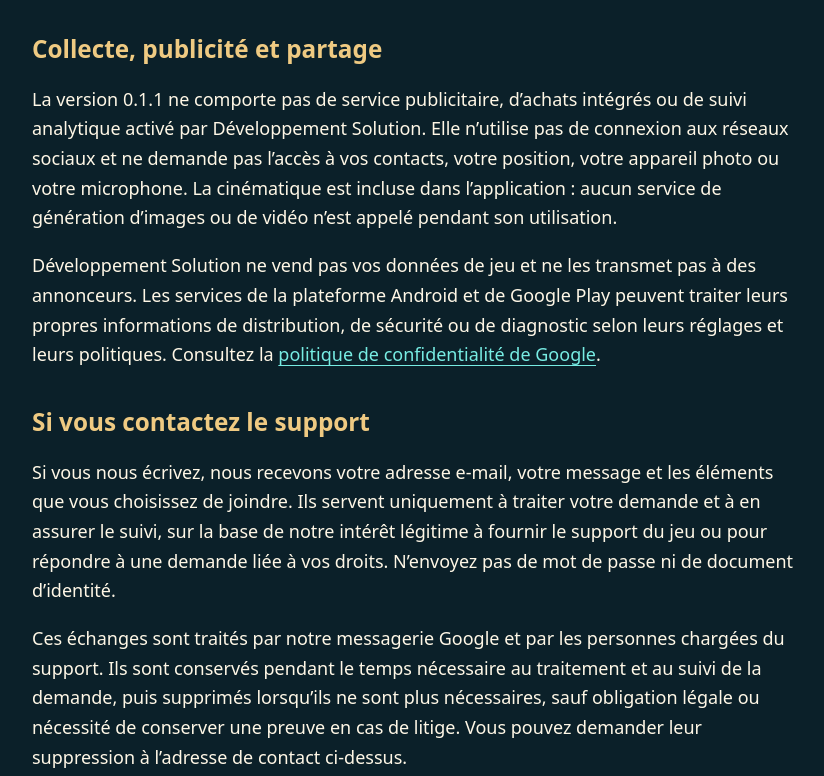
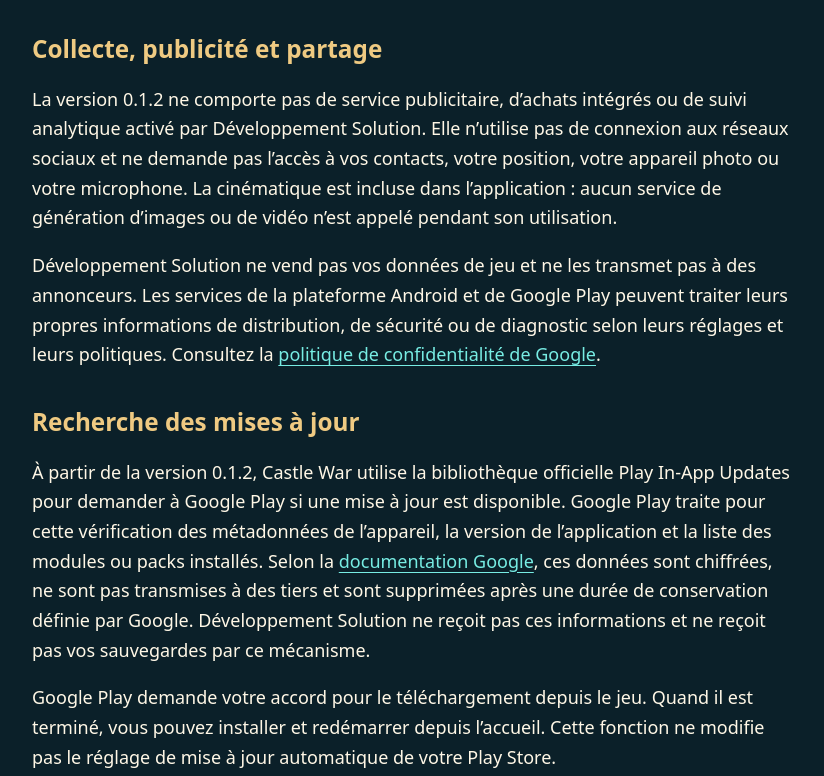
Before and after one commit to oliv66001/castle-war-legal, a plain HTML site: page privacy.html in a window 1280 px wide. Shown: the part 1049-1825 px from the top of the page, without its empty margins (152-976 px from the left). Drawn offline with Linux system fonts and the light colour scheme.

Commit message:
Document Google Play update checks in version 0.1.2

```diff
--- a/privacy.html
+++ b/privacy.html
@@ -1,10 +1,11 @@
 <!doctype html>
 <html lang="fr"><head><meta charset="utf-8"><meta name="viewport" content="width=device-width,initial-scale=1"><title>Castle War — Politique de confidentialité</title><meta name="description" content="Politique de confidentialité de Castle War, publié par Développement Solution."><link rel="stylesheet" href="site.css"></head>
 <body><header><a href="index.html">Castle War</a><nav aria-label="Navigation"><a href="privacy.html" aria-current="page">Confidentialité</a><a href="delete-data.html">Supprimer mes données</a><a href="mailto:developpement.solution@gmail.com?subject=Castle%20War%20-%20Confidentialit%C3%A9">Contact</a></nav></header>
-<main><p class="date">Mise à jour : 23 novembre 2026 · Version Android 0.1.1</p><h1>Politique de confidentialité</h1><p class="lead">Cette politique concerne <strong>Castle War</strong>, publié par <strong>Développement Solution</strong>. Contact : <a href="mailto:developpement.solution@gmail.com">developpement.solution@gmail.com</a>.</p>
+<main><p class="date">Mise à jour : 23 novembre 2026 · Version Android 0.1.2</p><h1>Politique de confidentialité</h1><p class="lead">Cette politique concerne <strong>Castle War</strong>, publié par <strong>Développement Solution</strong>. Contact : <a href="mailto:developpement.solution@gmail.com">developpement.solution@gmail.com</a>.</p>
 <section><h2>Le fonctionnement actuel du jeu</h2><p>Castle War fonctionne localement. Il ne demande ni inscription, ni adresse e-mail, ni mot de passe. Le profil de commandant reste un profil local : il ne permet pas de se connecter à un compte distant ou de synchroniser plusieurs appareils. Les adversaires de démarrage et les interactions de démonstration sont fictifs.</p></section>
 <section><h2>Les données enregistrées sur votre appareil</h2><p>Le jeu enregistre votre profil local, votre niveau, votre construction, votre défense sauvegardée, votre inventaire, vos ordres de préparation, vos jetons, vos récompenses en attente et l’état de lecture de l’introduction. Ces informations permettent de reprendre votre partie. Une copie précédente de la sauvegarde peut être conservée pour protéger votre progression en cas d’erreur de lecture ou d’écriture.</p><p>Ces sauvegardes ne sont pas envoyées à un serveur de Développement Solution. Elles restent disponibles jusqu’à ce que vous effaciez les données de l’application. Les fonctions de sauvegarde ou de restauration du système Android peuvent également s’appliquer selon les réglages de votre appareil et de votre compte Google ; elles ne constituent pas une synchronisation de jeu fournie par Développement Solution.</p></section>
-<section><h2>Collecte, publicité et partage</h2><p>La version 0.1.1 ne comporte pas de service publicitaire, d’achats intégrés ou de suivi analytique activé par Développement Solution. Elle n’utilise pas de connexion aux réseaux sociaux et ne demande pas l’accès à vos contacts, votre position, votre appareil photo ou votre microphone. La cinématique est incluse dans l’application : aucun service de génération d’images ou de vidéo n’est appelé pendant son utilisation.</p><p>Développement Solution ne vend pas vos données de jeu et ne les transmet pas à des annonceurs. Les services de la plateforme Android et de Google Play peuvent traiter leurs propres informations de distribution, de sécurité ou de diagnostic selon leurs réglages et leurs politiques. Consultez la <a href="https://policies.google.com/privacy?hl=fr">politique de confidentialité de Google</a>.</p></section>
+<section><h2>Collecte, publicité et partage</h2><p>La version 0.1.2 ne comporte pas de service publicitaire, d’achats intégrés ou de suivi analytique activé par Développement Solution. Elle n’utilise pas de connexion aux réseaux sociaux et ne demande pas l’accès à vos contacts, votre position, votre appareil photo ou votre microphone. La cinématique est incluse dans l’application : aucun service de génération d’images ou de vidéo n’est appelé pendant son utilisation.</p><p>Développement Solution ne vend pas vos données de jeu et ne les transmet pas à des annonceurs. Les services de la plateforme Android et de Google Play peuvent traiter leurs propres informations de distribution, de sécurité ou de diagnostic selon leurs réglages et leurs politiques. Consultez la <a href="https://policies.google.com/privacy?hl=fr">politique de confidentialité de Google</a>.</p></section>
+<section><h2>Recherche des mises à jour</h2><p>À partir de la version 0.1.2, Castle War utilise la bibliothèque officielle Play In-App Updates pour demander à Google Play si une mise à jour est disponible. Google Play traite pour cette vérification des métadonnées de l’appareil, la version de l’application et la liste des modules ou packs installés. Selon la <a href="https://developer.android.com/guide/playcore/in-app-updates#data-safety">documentation Google</a>, ces données sont chiffrées, ne sont pas transmises à des tiers et sont supprimées après une durée de conservation définie par Google. Développement Solution ne reçoit pas ces informations et ne reçoit pas vos sauvegardes par ce mécanisme.</p><p>Google Play demande votre accord pour le téléchargement depuis le jeu. Quand il est terminé, vous pouvez installer et redémarrer depuis l’accueil. Cette fonction ne modifie pas le réglage de mise à jour automatique de votre Play Store.</p></section>
 <section><h2>Si vous contactez le support</h2><p>Si vous nous écrivez, nous recevons votre adresse e-mail, votre message et les éléments que vous choisissez de joindre. Ils servent uniquement à traiter votre demande et à en assurer le suivi, sur la base de notre intérêt légitime à fournir le support du jeu ou pour répondre à une demande liée à vos droits. N’envoyez pas de mot de passe ni de document d’identité.</p><p>Ces échanges sont traités par notre messagerie Google et par les personnes chargées du support. Ils sont conservés pendant le temps nécessaire au traitement et au suivi de la demande, puis supprimés lorsqu’ils ne sont plus nécessaires, sauf obligation légale ou nécessité de conserver une preuve en cas de litige. Vous pouvez demander leur suppression à l’adresse de contact ci-dessus.</p></section>
 <section><h2>Le site d’information</h2><p>Ces pages sont hébergées sur GitHub Pages. Nous n’y ajoutons aucun outil de mesure d’audience, traceur publicitaire, police distante ou formulaire de collecte. L’hébergeur peut traiter des informations techniques de connexion, notamment l’adresse IP et les requêtes reçues, selon la <a href="https://docs.github.com/en/site-policy/privacy-policies/github-general-privacy-statement">politique de confidentialité de GitHub</a>. Les liens de contact ouvrent votre application de messagerie ; aucun message n’est envoyé automatiquement.</p></section>
 <section><h2>Suppression et exercice de vos droits</h2><p>La page <a href="delete-data.html">Supprimer mes données</a> explique comment effacer les sauvegardes locales et demander la suppression des informations transmises au support. Nous n’avons pas accès à distance à votre progression et ne pouvons donc pas l’effacer depuis un serveur.</p><p>Pour une demande d’accès, de rectification, d’effacement, de limitation ou d’opposition concernant des données que vous nous avez transmises, écrivez à <a href="mailto:developpement.solution@gmail.com?subject=Castle%20War%20-%20Mes%20donn%C3%A9es">developpement.solution@gmail.com</a>. Selon les conditions prévues par la réglementation applicable, vous pouvez aussi exercer un droit à la portabilité. Vous pouvez adresser une réclamation à l’autorité de protection des données de votre pays, notamment la <a href="https://www.cnil.fr/fr/plaintes">CNIL en France</a>.</p></section>
```
